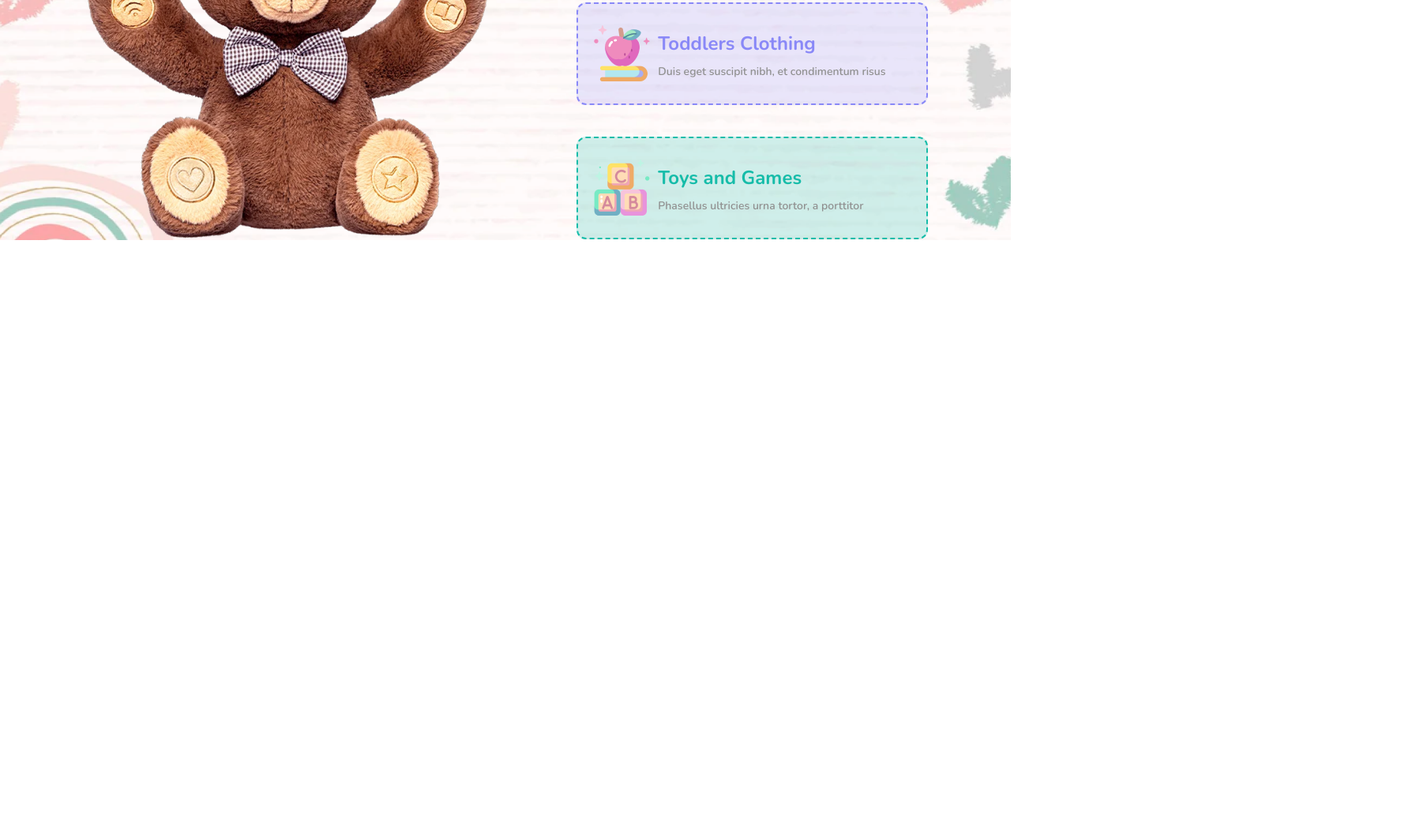
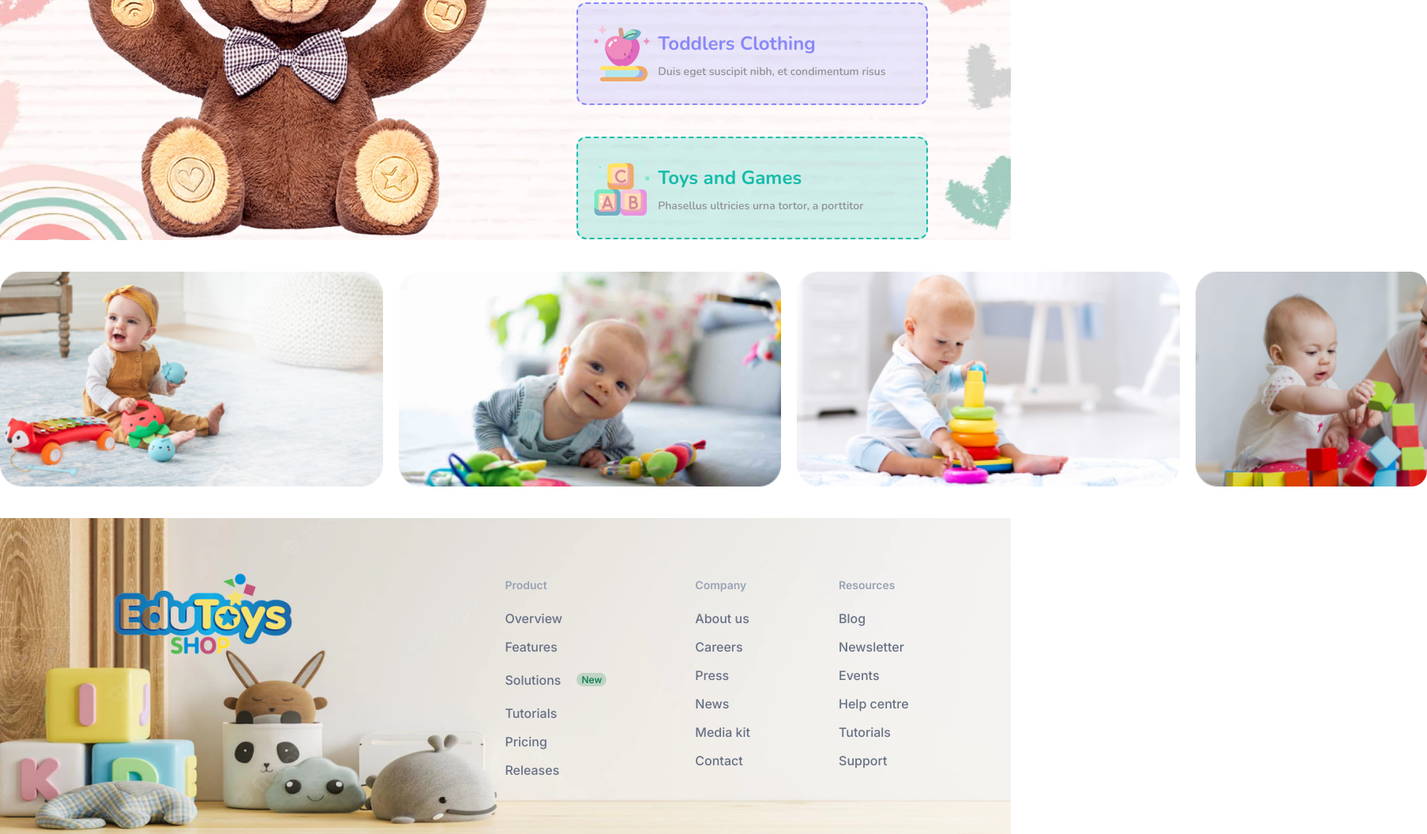
Before and after one commit to shukurillaevumar/toy_webpage, a plain HTML site: page index.html in a window 1280 px wide. Shown: the part 2514-3570 px from the top of the page at 79% size, 1807 px wide, since content can reach past the window. Before the commit the page ends 2826 px from the top, so only its background shows below. Drawn offline with nearby package versions, Linux system fonts and the light colour scheme.

Commit message:
site is completed

```diff
--- a/index.html
+++ b/index.html
@@ -448,6 +448,55 @@
       </div>
     </div>
 
+    <div class="gallery-container">
+      <img src="baby-gallery/image 20.png" alt="img" class="gallery-img" />
+      <img src="baby-gallery/image 21.png" alt="img" class="gallery-img" />
+      <img src="baby-gallery/image 22.png" alt="img" class="gallery-img" />
+      <img src="baby-gallery/image 23.png" alt="img" class="gallery-img" />
+    </div>
+
+    <footer>
+      <img src="site-logo/image 25.png" alt="logo" />
+      <div class="desc-div">
+        <div class="product-desc">
+          <p class="section-title">Product</p>
+          <div>
+            <p>Overview</p>
+            <p>Features</p>
+            <div class="new-section">
+              <p>Solutions</p>
+              <button>New</button>
+            </div>
+            <p>Tutorials</p>
+            <p>Pricing</p>
+            <p>Releases</p>
+          </div>
+        </div>
+        <div class="company-desc">
+          <p class="section-title">Company</p>
+          <div>
+            <p>About us</p>
+            <p>Careers</p>
+            <p>Press</p>
+            <p>News</p>
+            <p>Media kit</p>
+            <p>Contact</p>
+          </div>
+        </div>
+        <div class="resources-desc">
+          <p class="section-title">Resources</p>
+          <div>
+            <p>Blog</p>
+            <p>Newsletter</p>
+            <p>Events</p>
+            <p>Help centre</p>
+            <p>Tutorials</p>
+            <p>Support</p>
+          </div>
+        </div>
+      </div>
+    </footer>
+
     <script src="script.js"></script>
   </body>
 </html>
--- a/style.css
+++ b/style.css
@@ -519,3 +519,75 @@ ul .right-side-nav {
   font-family: "Nunito", sans-serif;
   line-height: 12px;
 }
+
+/* gallery-container CSS */
+
+.gallery-container {
+  display: flex;
+  justify-content: space-around;
+  align-items: center;
+  gap: 20px;
+  margin: 2.5rem 0rem;
+}
+
+.gallery-img {
+  width: 100%;
+  height: 17rem;
+  object-fit: cover;
+  border-radius: 20px;
+}
+
+/* footer CSS */
+
+footer {
+  background-image: url("footer-back/image\ 24.png");
+  background-repeat: no-repeat;
+  background-size: 100% 100%;
+  display: flex;
+  justify-content: space-around;
+  align-items: center;
+  height: 50vh;
+}
+
+.desc-div {
+  display: flex;
+  justify-content: center;
+  gap: 7rem;
+}
+
+footer img {
+  margin-bottom: 150px;
+}
+
+.section-title {
+  color: #98a2b3;
+  font-family: "Inter", sans-serif;
+  font-size: 14px;
+  font-weight: 600;
+  line-height: 2rem;
+}
+
+.desc-div div div p {
+  color: #667085;
+  font-size: 16px;
+  font-family: "Inter", sans-serif;
+  font-weight: 500;
+}
+
+.new-section {
+  display: flex;
+  justify-content: center;
+  align-items: center;
+  line-height: 0px;
+  gap: 20px;
+}
+
+.new-section button {
+  color: #027a48;
+  font-size: 12px;
+  font-family: "Inter", sans-serif;
+  font-weight: 500;
+  background-color: #027a4831;
+  border: transparent;
+  border-radius: 12px;
+}
```
Also changed, not shown: baby-gallery/image 20.png (added), baby-gallery/image 21.png (added), baby-gallery/image 22.png (added), baby-gallery/image 23.png (added), footer-back/image 24.png (added), site-logo/image 25.png (added).
